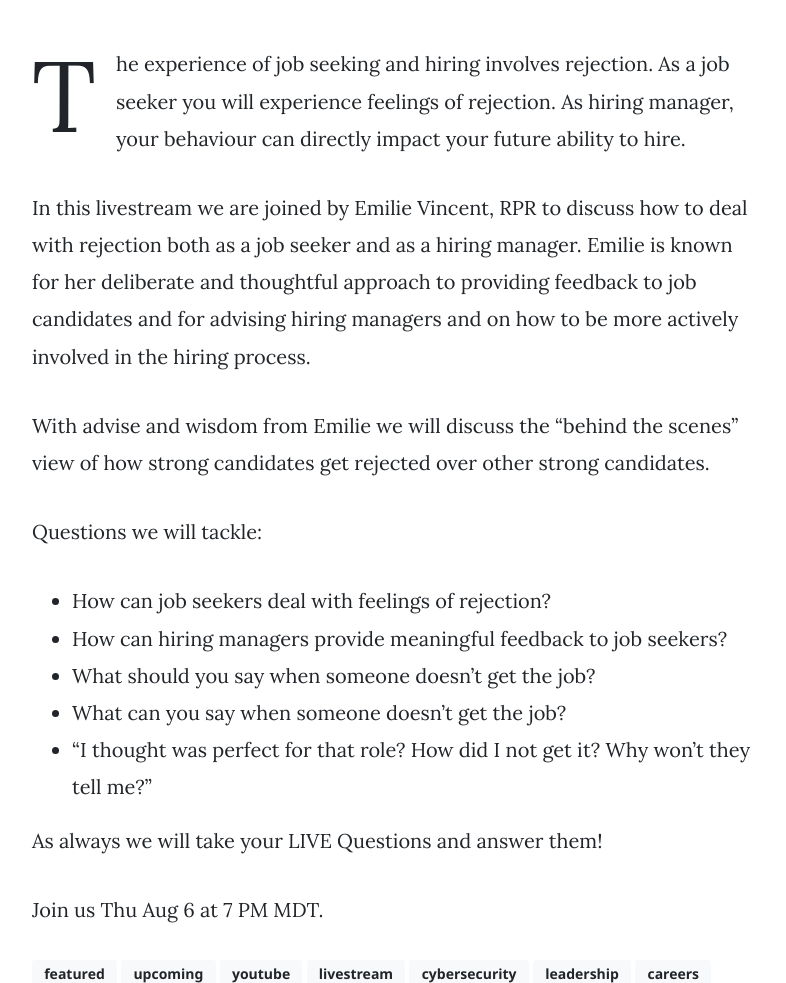
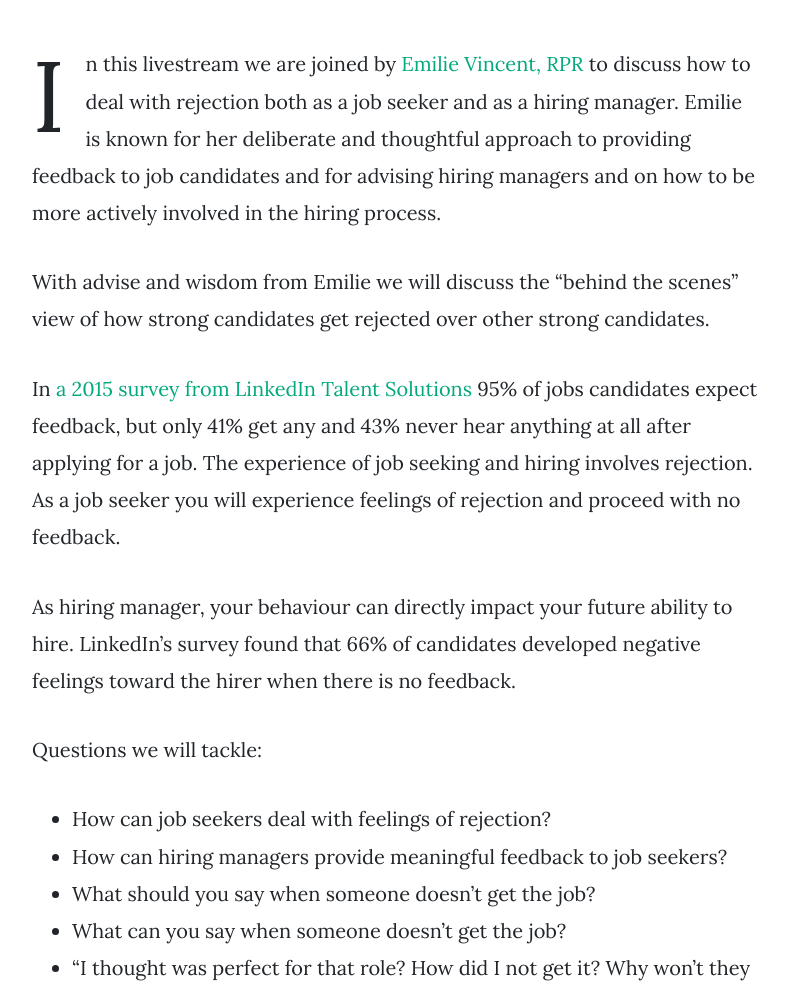
Before and after one commit to cyberlibrarian/cyberlibrarian.github.io, a Jekyll site: the page built from _posts/2020-08-06-handling-rejection.md, in a window 1280 px wide and 1400 px high. Shown: the part 417-1400 px from the top of the window, without its empty margins (53-839 px from the left). Built offline with Jekyll 4.4.1, drawn with Linux system fonts in a browser that asks for light colours; nearby versions of some CDN libraries; comment, search, counter and statistics services are not loaded; some of the changed text lies outside the part shown.

Commit message:
Fixed Rejection Episode Post

```diff
--- a/_posts/2020-08-06-handling-rejection.md
+++ b/_posts/2020-08-06-handling-rejection.md
@@ -16,11 +16,13 @@ explicit: "no" #other option is no
 block: "no" #means is shown in itunes
 ---
 
-The experience of job seeking and hiring involves rejection. As a job seeker you will experience feelings of rejection. As hiring manager, your behaviour can directly impact your future ability to hire.
-
-In this livestream we are joined by Emilie Vincent, RPR to discuss how to deal with rejection both as a job seeker and as a hiring manager. Emilie is known for her deliberate and thoughtful approach to providing feedback to job candidates and for advising hiring managers and on how to be more actively involved in the hiring process.
+In this livestream we are joined by [Emilie Vincent, RPR](https://www.linkedin.com/in/emilievincentyyc/) to discuss how to deal with rejection both as a job seeker and as a hiring manager. Emilie is known for her deliberate and thoughtful approach to providing feedback to job candidates and for advising hiring managers and on how to be more actively involved in the hiring process.
 
 With advise and wisdom from Emilie we will discuss the “behind the scenes” view of how strong candidates get rejected over other strong candidates.
+
+In [a 2015 survey from LinkedIn Talent Solutions](https://business.linkedin.com/content/dam/business/talent-solutions/global/en_us/c/pdfs/global-talent-trends-report.pdf) 95% of jobs candidates expect feedback, but only 41% get any and 43% never hear anything at all after applying for a job. The experience of job seeking and hiring involves rejection. As a job seeker you will experience feelings of rejection and proceed with no feedback.
+
+As hiring manager, your behaviour can directly impact your future ability to hire. LinkedIn's survey found that 66% of candidates developed negative feelings toward the hirer when there is no feedback.
 
 Questions we will tackle:
 
@@ -33,3 +35,13 @@ Questions we will tackle:
 As always we will take your LIVE Questions and answer them!
 
 Join us Thu Aug 6 at 7 PM MDT.
+
+## References
+
+No Author. \[2015\]. [2015 Talent Trends](https://business.linkedin.com/content/dam/business/talent-solutions/global/en_us/c/pdfs/global-talent-trends-report.pdf). *LinkedIn Talent Solutions*. <https://business.linkedin.com/content/dam/business/talent-solutions/global/en_us/c/pdfs/global-talent-trends-report.pdf>
+
+Heathfield, S. \[Nov 7, 2019\]. [Employers Don't Supply Feedback to Rejected Job Candidates](https://www.thebalancecareers.com/must-employers-tell-applicants-why-they-weren-t-hired-1919151). *The Balance Careers Website*. <https://www.thebalancecareers.com/must-employers-tell-applicants-why-they-weren-t-hired-1919151>
+
+Chawla, N., Gabriel, A., Veiga, S., and Slaughter, J. \[Feb 20, 2019\]. [Does feedback matter for job search self-regulation? It depends on feedback quality](https://onlinelibrary.wiley.com/doi/abs/10.1111/peps.12320). *Personnel Psychology*. <https://onlinelibrary.wiley.com/doi/abs/10.1111/peps.12320>
+
+Reeve, C. and Schultz, L. \[Dec 15, 2004\]. [Job-Seeker Reactions to Selection Process Information in Job Ads\](https://onlinelibrary.wiley.com/doi/abs/10.1111/j.0965-075X.2004.00289.x). *International Journal of Selection and Assessment*. <https://onlinelibrary.wiley.com/doi/abs/10.1111/j.0965-075X.2004.00289.x>
```
